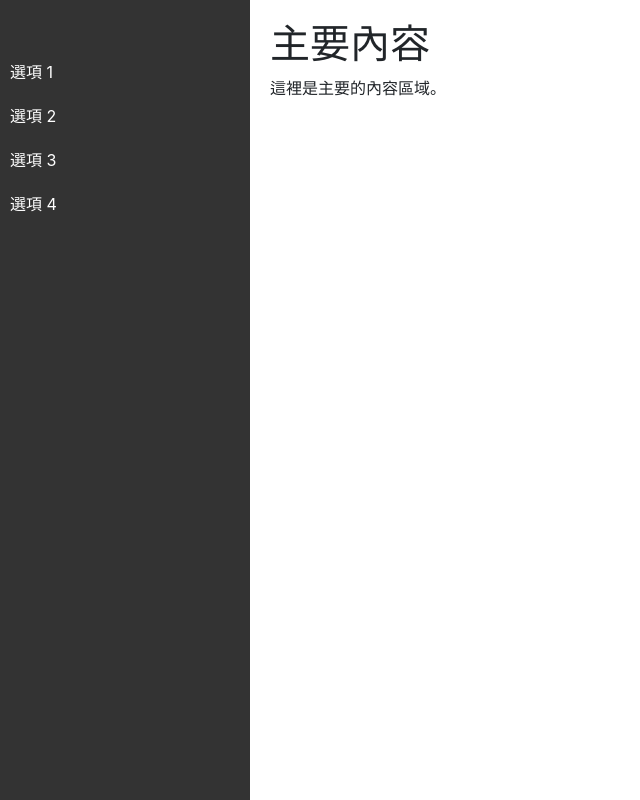
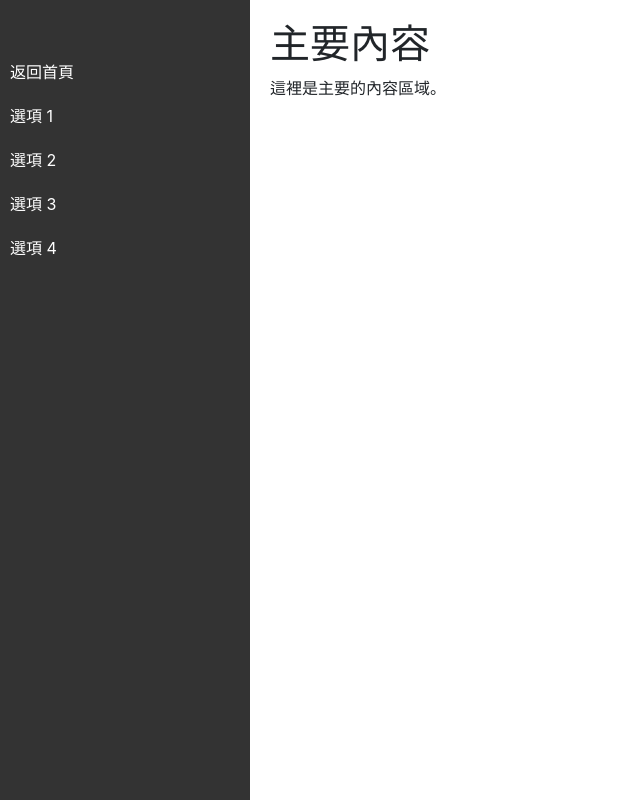
Before and after one commit to CableO3O/web_homework, a PHP site: page /back.php in a window 1280 px wide. Shown: the whole page, without its empty margins (0-640 px from the left). Run offline with PHP 8.4, Linux system fonts and the light colour scheme.

Commit message:
增加回首頁按鈕

```diff
--- a/back.php
+++ b/back.php
@@ -37,6 +37,7 @@
 
   <!-- 側邊選單 -->
   <div class="sidebar">
+    <a href="./index.php">返回首頁</a>
     <a href="#">選項 1</a>
     <a href="#">選項 2</a>
     <a href="#">選項 3</a>
```
